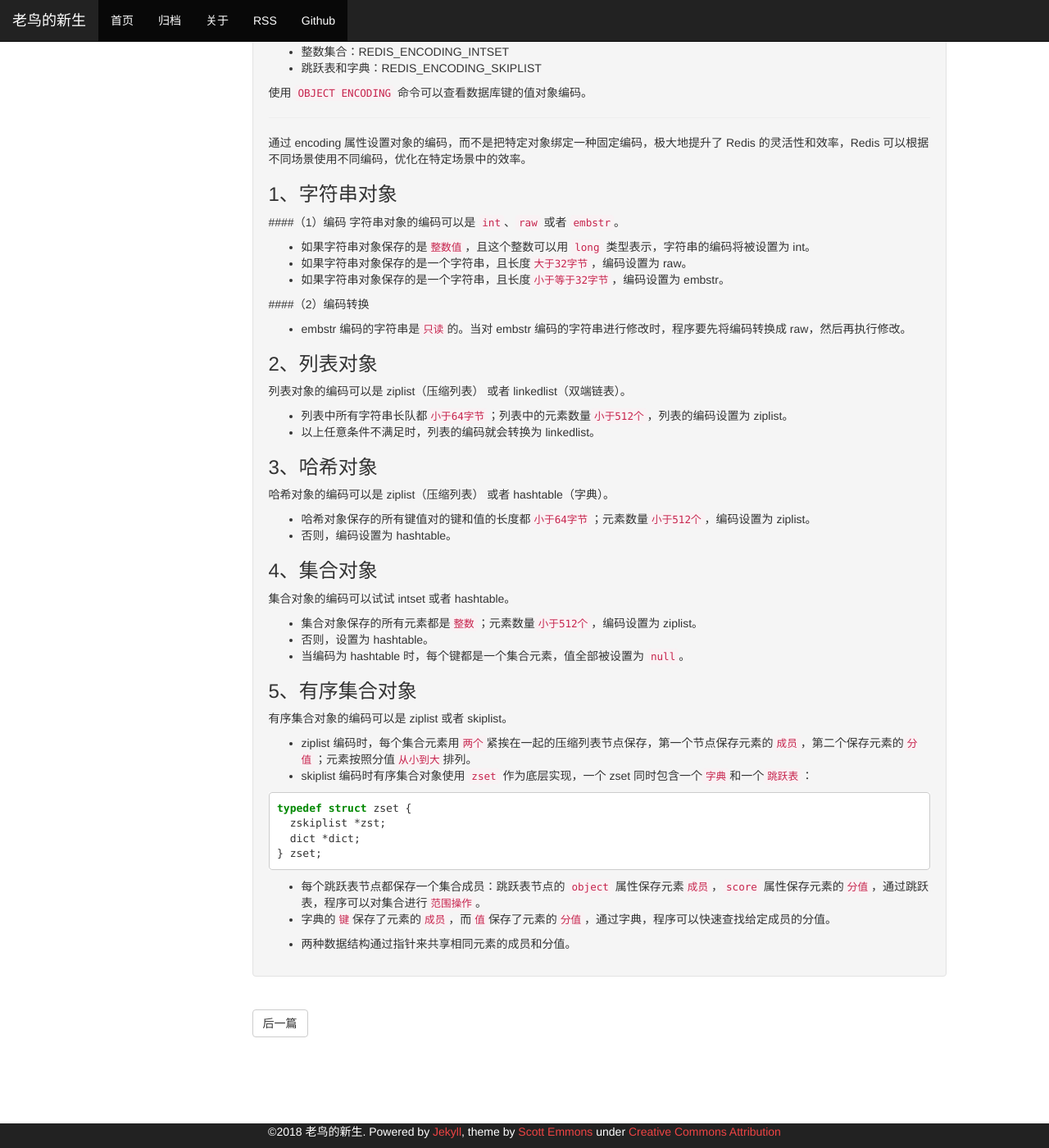
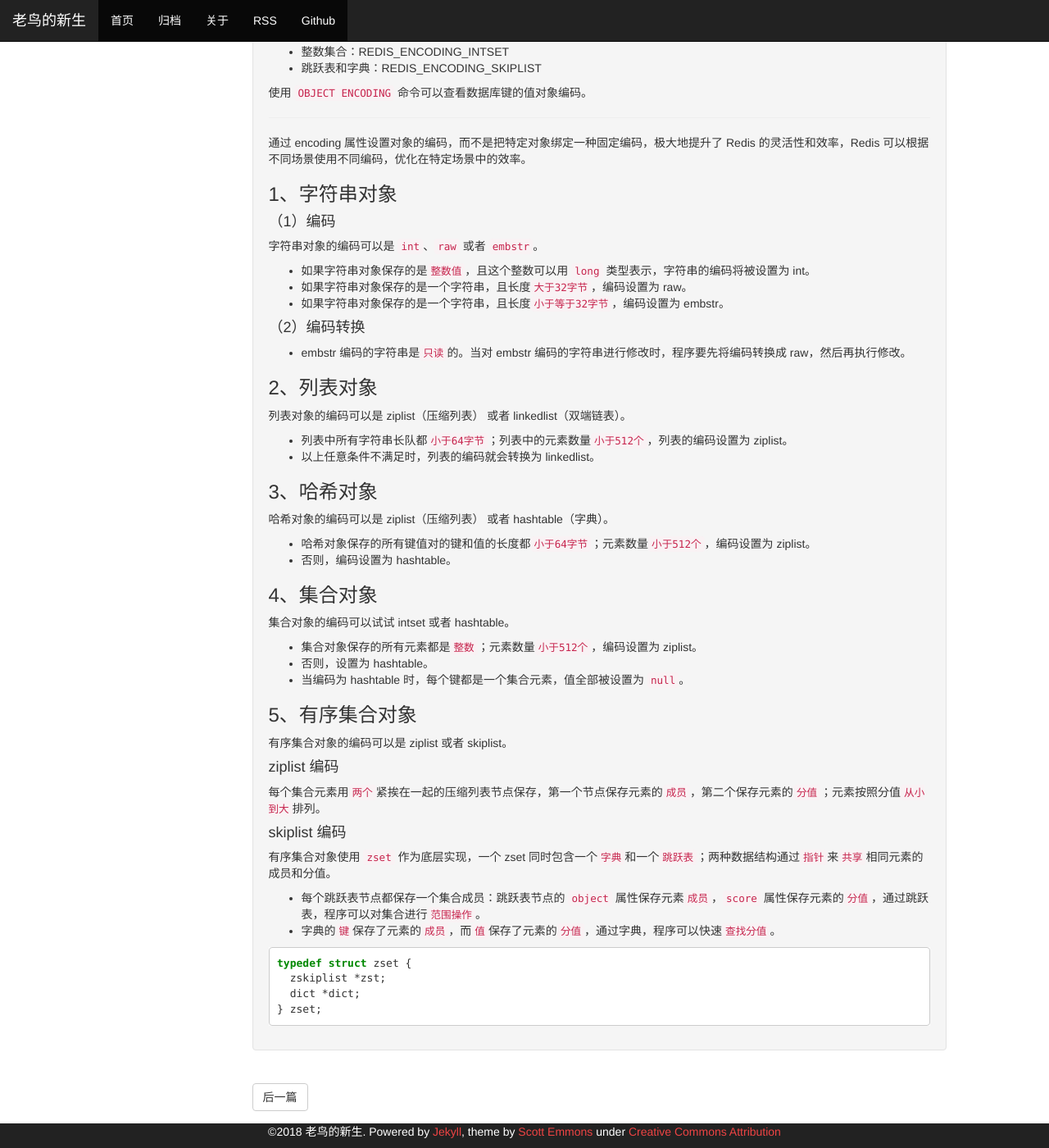
Before and after one commit to jyjsjd/jyjsjd.github.io, a Jekyll site: the page built from _posts/2018-01-21-redis-obj.md, in a window 1280 px wide and 1400 px high, scrolled down 598 px. Shown: the whole window at 82% size. Built offline with Jekyll 4.4.1, drawn with Linux system fonts in a browser that asks for light colours; some of the changed lines change nothing that is shown.

Commit message:
redis obj

````diff
--- a/_posts/2018-01-21-redis-obj.md
+++ b/_posts/2018-01-21-redis-obj.md
@@ -45,14 +45,14 @@ encoding 记录对象使用的编码，即对象使用了什么`数据结构`：
 通过 encoding 属性设置对象的编码，而不是把特定对象绑定一种固定编码，极大地提升了 Redis 的灵活性和效率，Redis 可以根据不同场景使用不同编码，优化在特定场景中的效率。
 
 ### 1、字符串对象
-####（1）编码
+#### （1）编码
 字符串对象的编码可以是 `int`、`raw` 或者 `embstr`。
 
 * 如果字符串对象保存的是`整数值`，且这个整数可以用 `long` 类型表示，字符串的编码将被设置为 int。
 * 如果字符串对象保存的是一个字符串，且长度`大于32字节`，编码设置为 raw。
 * 如果字符串对象保存的是一个字符串，且长度`小于等于32字节`，编码设置为 embstr。
 
-####（2）编码转换
+#### （2）编码转换
 * embstr 编码的字符串是`只读`的。当对 embstr 编码的字符串进行修改时，程序要先将编码转换成 raw，然后再执行修改。
 
 ### 2、列表对象
@@ -77,8 +77,14 @@ encoding 记录对象使用的编码，即对象使用了什么`数据结构`：
 ### 5、有序集合对象
 有序集合对象的编码可以是 ziplist 或者 skiplist。
 
-* ziplist 编码时，每个集合元素用`两个`紧挨在一起的压缩列表节点保存，第一个节点保存元素的`成员`，第二个保存元素的`分值`；元素按照分值`从小到大`排列。
-* skiplist 编码时有序集合对象使用 `zset` 作为底层实现，一个 zset 同时包含一个`字典`和一个`跳跃表`：
+#### ziplist 编码
+每个集合元素用`两个`紧挨在一起的压缩列表节点保存，第一个节点保存元素的`成员`，第二个保存元素的`分值`；元素按照分值`从小到大`排列。
+
+#### skiplist 编码
+有序集合对象使用 `zset` 作为底层实现，一个 zset 同时包含一个`字典`和一个`跳跃表`；两种数据结构通过`指针`来`共享`相同元素的成员和分值。
+
+* 每个跳跃表节点都保存一个集合成员：跳跃表节点的 `object` 属性保存元素`成员`，`score` 属性保存元素的`分值`，通过跳跃表，程序可以对集合进行`范围操作`。
+* 字典的`键`保存了元素的`成员`，而`值`保存了元素的`分值`，通过字典，程序可以快速`查找分值`。
 
 ```c
 typedef struct zset {
@@ -86,8 +92,3 @@ typedef struct zset {
   dict *dict;
 } zset;
 ```
-
-  - 每个跳跃表节点都保存一个集合成员：跳跃表节点的 `object` 属性保存元素`成员`，`score` 属性保存元素的`分值`，通过跳跃表，程序可以对集合进行`范围操作`。
-  - 字典的`键`保存了元素的`成员`，而`值`保存了元素的`分值`，通过字典，程序可以快速查找给定成员的分值。
-
-* 两种数据结构通过指针来共享相同元素的成员和分值。
````
